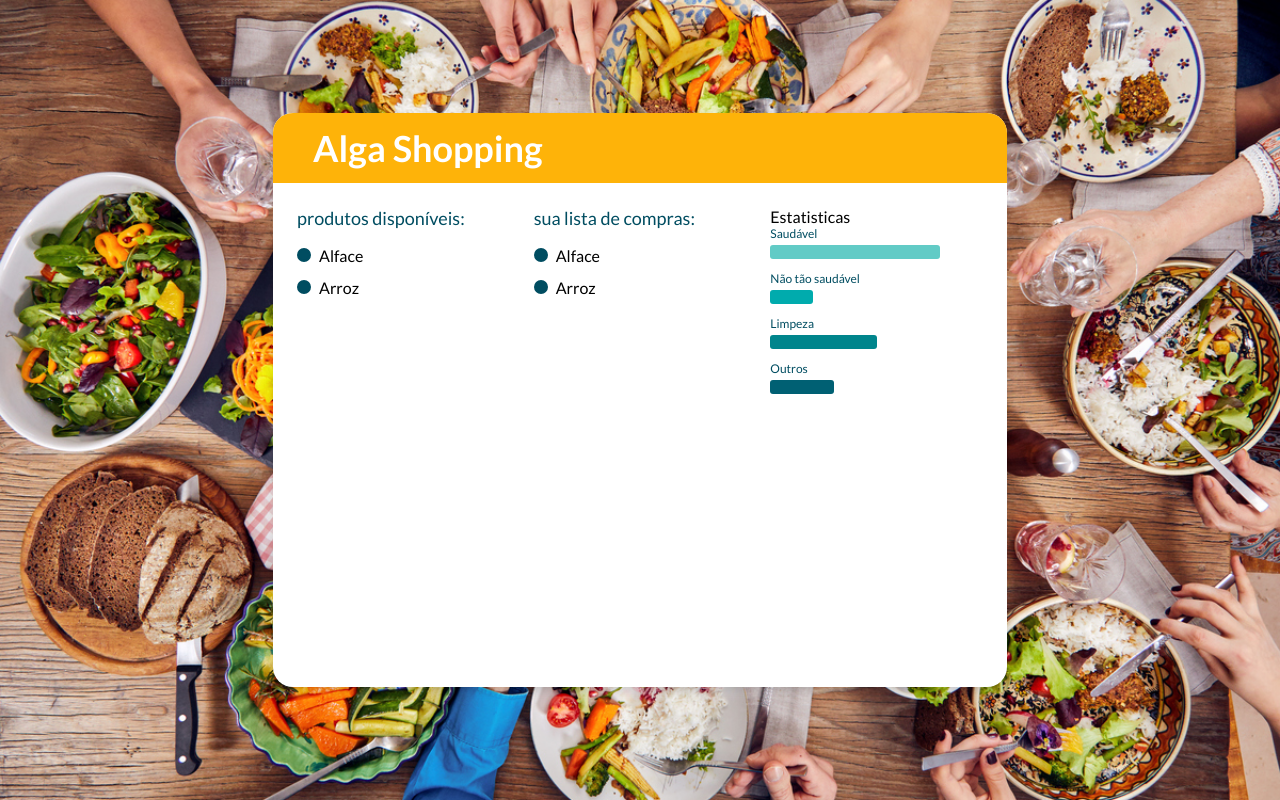
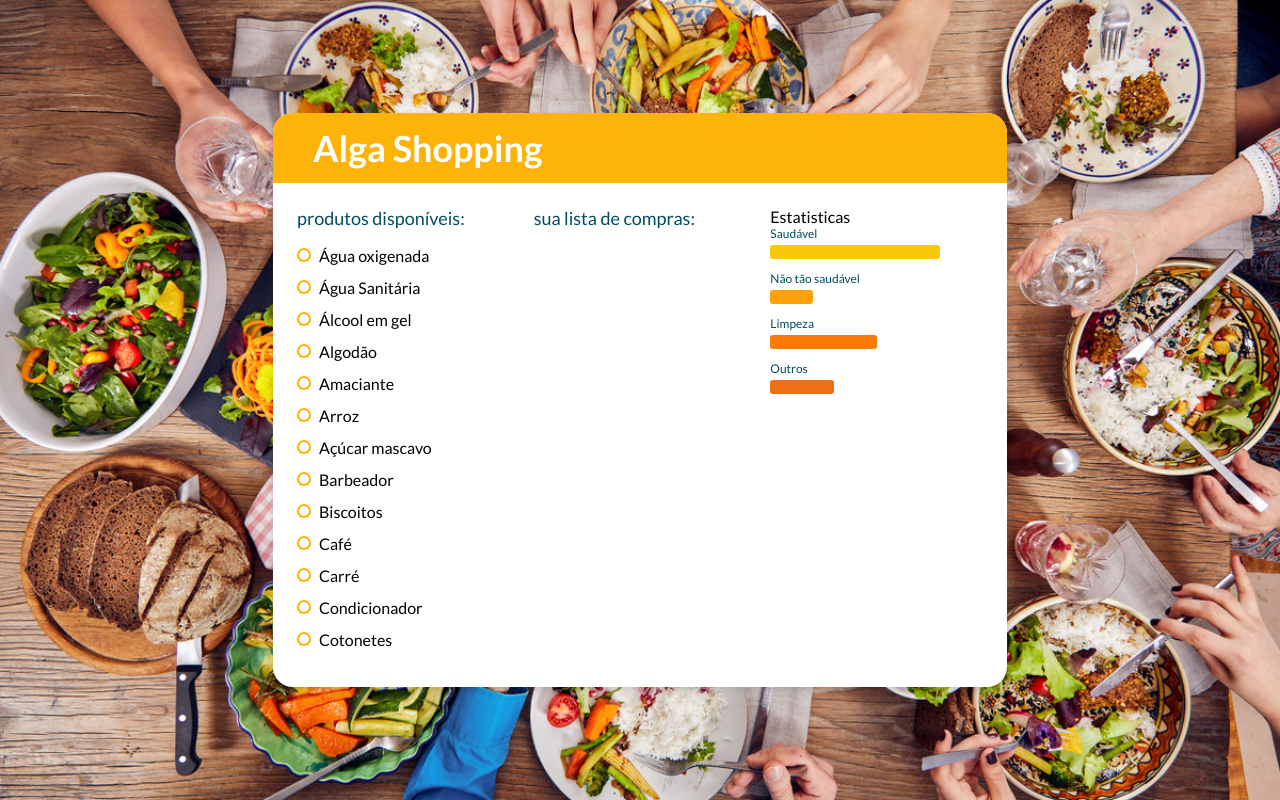
Before and after one commit to thallenk/listacompras, a React (Create React App) app: page / in a window 1280 px wide. Built offline with nearby package versions, Linux system fonts and the light colour scheme.

Commit message:
add base functionality

```diff
--- a/src/components/App/App.jsx
+++ b/src/components/App/App.jsx
@@ -1,15 +1,24 @@
-import React, { useState } from "react";
-import CheckBox from "../../shared/CheckBox/CheckBox";
+import React, { useEffect, useState } from "react";
 import LineChart from "../../shared/LineChart/LineChart";
 import AppContainer from "../AppContainer/AppContainer";
 import AppHeader from "../AppHeader/AppHeader";
 import ShoppingList from "../ShoppingList/ShoppingList";
+import productsMock from '../../mocks/products.json'
 import * as S from './App.styles'
 
 function App() {
-    //estados para setar o value da bolinha como true ou false a partir do onClick.
-    const [lettuce, setLettuce] = useState(false);
-    const [rice, setRice] = useState(false);
+    const colors = [ '#fac709','#fda109','#fd7b05', '#ED7014']
+
+
+
+    const [products, setProducts] = useState(productsMock.products)
+    const [selectedProducts, setSelectedProducts] = useState([])
+
+
+    useEffect(() => {
+        const newSelectedProducts = products.filter((product) => product.checked )
+        setSelectedProducts(newSelectedProducts)
+    }, [products])
     // const [health, setHealth] = useState(20)
 
     // muda o estado da barrinha depois de 5 segundos
@@ -18,19 +27,28 @@ function App() {
     //         setHealth(80)
     //     }, 5000)
     // }, [])
-    const colors = ['#62CBC6', '#00ABAD', '#00858C', '#006073', '#004D61']
 
+    function handleToggle(id) {
+        const newProducts = products.map( product => product.id === id ? {...product, checked: !product.checked} : product )
+        setProducts(newProducts)
+    }
     return  (
         <S.Wrapper>
             <S.Container>
                 <AppHeader/>
                 <AppContainer
                 left = {
-                <ShoppingList
-                title= 'produtos disponíveis'
-                products =''/>}
+                    <ShoppingList
+                        title= 'produtos disponíveis'
+                        products ={products}
+                        onToggle = {handleToggle}
+                />}
                 middle = {
-                <ShoppingList title ='sua lista de compras'/> }
+                    <ShoppingList
+                        title ='sua lista de compras'
+                        products ={selectedProducts}
+                        onToggle = {handleToggle}
+                />}
                 right = {
                     <div>
                         Estatisticas
--- a/src/components/ShoppingList/ShoppingList.jsx
+++ b/src/components/ShoppingList/ShoppingList.jsx
@@ -2,15 +2,26 @@ import React from "react";
 import CheckBox from "../../shared/CheckBox/CheckBox";
 import * as S from './ShoppingList.styles'
 
-function ShoppingList({title, }) {
+function ShoppingList({title, products, onToggle}) {
     return(
         <S.Wrapper >
             <S.Title>
                 {title}:
             </S.Title>
             <S.Array>
-                <CheckBox value= {true} title="Alface" />
-                <CheckBox value= {true} title="Arroz" />
+               {
+
+                products.map(product =>
+                <CheckBox
+                value= {product.checked}
+                title= {product.name}
+                onClick= {() => onToggle(product.id, product.checked)}
+                 /> )
+
+
+
+               }
+
             </S.Array>
         </S.Wrapper>
     )
--- a/src/shared/CheckBox/CheckBox.styles.js
+++ b/src/shared/CheckBox/CheckBox.styles.js
@@ -17,8 +17,8 @@ export const Indicator = styled.div`
     border-radius: 7px;
 
     /* Utilizando a prop value do checkBox para preencher a bolinha por completo */
-    ${ props => props.value ? 'background-color: #004D61;' : ''}
-    border: 2px solid #004D61;
+    ${ props => props.value ? 'background-color: #feb309;' : ''}
+    border: 2px solid #feb309;
 
     margin-right: 8px;
     cursor: pointer;
```
